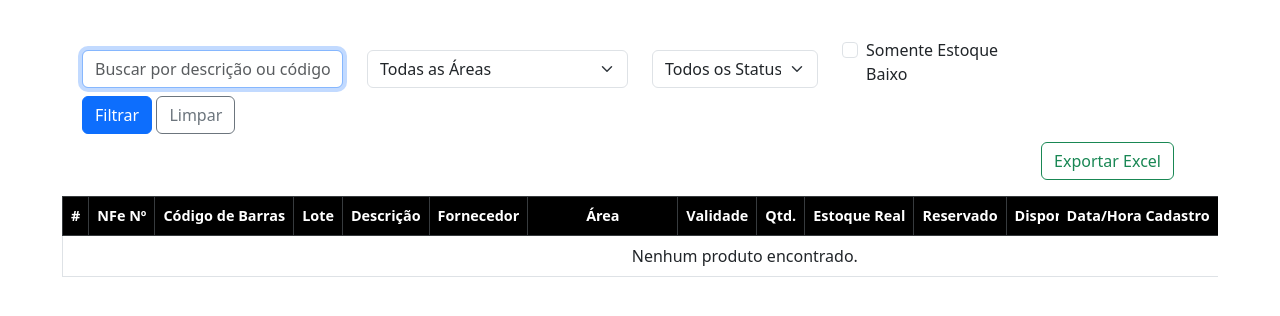
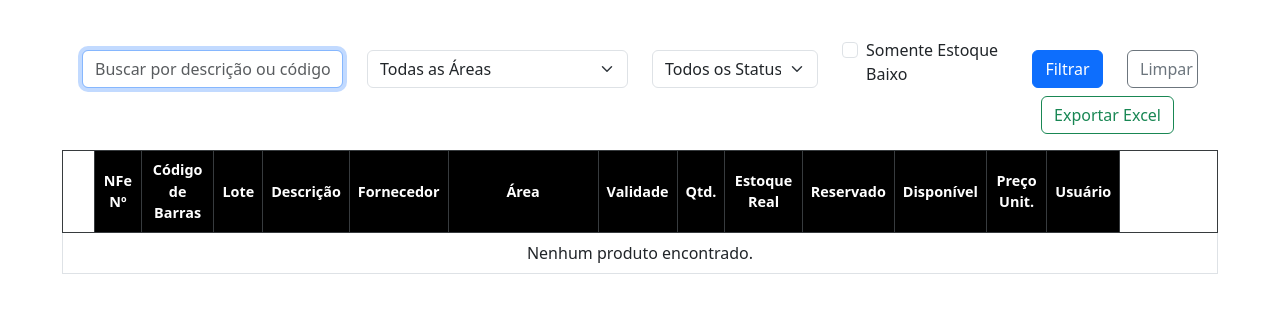
Before and after one commit to Wander-samix/Gestao_Patrimonial, a Django app: page /produtos/ in a window 1280 px wide. Shown: the part 58-374 px from the top of the page. Run offline with Django 5.2, Linux system fonts and the light colour scheme; the visitor is signed in with stand-in values (Sample User, id 1); data that the repository does not hold is empty.

Commit message:
Update lista_produtos.html

```diff
--- a/core/templates/core/lista_produtos.html
+++ b/core/templates/core/lista_produtos.html
@@ -29,8 +29,8 @@
         <option value="inativo" {% if filtro_status == 'inativo' %}selected{% endif %}>Inativo</option>
       </select>
     </div>
-    <div class="col-12 col-md-2 mt-2">
-      <div class="form-check">
+    <div class="col-12 col-md-2">
+      <div class="form-check mt-md-0 mt-2">
         <input class="form-check-input" type="checkbox"
                name="estoque_baixo" id="checkEstoqueBaixo" value="1"
                {% if estoque_baixo_aplicado %}checked{% endif %}>
@@ -39,20 +39,32 @@
         </label>
       </div>
     </div>
-    <div class="col-12 col-md-3">
-      <button type="submit" class="btn btn-primary">Filtrar</button>
-      <a href="{% url 'lista_produtos' %}" class="btn btn-outline-secondary">Limpar</a>
+    <div class="col-6 col-md-1">
+      <button type="submit" class="btn btn-primary w-100">Filtrar</button>
+    </div>
+    <div class="col-6 col-md-1">
+      <a href="{% url 'lista_produtos' %}" class="btn btn-outline-secondary w-100">Limpar</a>
     </div>
 
     <div class="row mt-2">
-      <div class="col-12 d-flex justify-content-end gap-2">
-        <a href="{% url 'exportar_produtos_excel' %}?busca={{ busca }}&filtro_area={{ filtro_area }}&filtro_status={{ filtro_status }}&estoque_baixo={{ request.GET.estoque_baixo }}"
-           class="btn btn-outline-success">Exportar Excel</a>
-        {% if user.papel != 'operador' %}
-          <button id="delete-selected" class="btn btn-outline-danger">Excluir Selecionados</button>
-          <a href="{% url 'upload_nfe' %}" class="btn btn-outline-primary">Importar NFe</a>
-          <a href="#" class="btn btn-success" onclick="adicionarLinhaProduto()">+ Produto</a>
-        {% endif %}
+      <div class="col-12">
+        <div class="d-flex flex-wrap justify-content-end gap-2">
+          <div class="flex-grow-1 flex-md-grow-0">
+            <a href="{% url 'exportar_produtos_excel' %}?busca={{ busca }}&filtro_area={{ filtro_area }}&filtro_status={{ filtro_status }}&estoque_baixo={{ request.GET.estoque_baixo }}"
+               class="btn btn-outline-success w-100 w-md-auto">Exportar Excel</a>
+          </div>
+          {% if user.papel != 'operador' %}
+            <div class="flex-grow-1 flex-md-grow-0">
+              <button id="delete-selected" class="btn btn-outline-danger w-100 w-md-auto">Excluir Selecionados</button>
+            </div>
+            <div class="flex-grow-1 flex-md-grow-0">
+              <a href="{% url 'upload_nfe' %}" class="btn btn-outline-primary w-100 w-md-auto">Importar NFe</a>
+            </div>
+            <div class="flex-grow-1 flex-md-grow-0">
+              <a href="#" class="btn btn-success w-100 w-md-auto" onclick="adicionarLinhaProduto()">+ Produto</a>
+            </div>
+          {% endif %}
+        </div>
       </div>
     </div>
   </form>
@@ -63,37 +75,16 @@
       background-color: black;
       color: white;
     }
-
-    /* Fixa a primeira coluna do cabeçalho */
-    .table thead th:first-child {
-      position: sticky;
-      left: 0;
-      z-index: 4;
+    /* Fixa colunas */
+    .table thead th:first-child,
+    .table tbody td:first-child {
+      position: sticky; left: 0; z-index: 4; background: white;
     }
-    /* Fixa a última coluna do cabeçalho */
-    .table thead th:last-child {
-      position: sticky;
-      right: 0;
-      z-index: 4;
-    }
-
-    /* Fixa a primeira coluna do corpo, mas com fundo padrão */
-    .table tbody td:first-child {
-      position: sticky;
-      left: 0;
-      background-color: white; /* ou o fundo que você estiver usando */
-      z-index: 2;
-    }
-    /* Fixa a última coluna do corpo, mas com fundo padrão */
+    .table thead th:last-child,
     .table tbody td:last-child {
-      position: sticky;
-      right: 0;
-      background-color: white;
-      z-index: 2;
+      position: sticky; right: 0; z-index: 4; background: white;
     }
   </style>
-
-
 
   <!-- tabela de produtos -->
   <div class="table-responsive" style="margin:0 -1.25rem; width:calc(100% + 2.5rem);">
@@ -104,20 +95,20 @@
             <th style="width:2rem;"><input type="checkbox" id="select-all"></th>
           {% endif %}
           <th style="width:2rem;">#</th>
-          <th>NFe Nº</th>
-          <th>Código de Barras</th>
+          <th>NFe Nº</th>
+          <th>Código de Barras</th>
           <th>Lote</th>
           <th>Descrição</th>
           <th>Fornecedor</th>
           <th style="min-width:150px;">Área</th>
           <th>Validade</th>
           <th>Qtd.</th>
-          <th>Estoque Real</th>
+          <th>Estoque Real</th>
           <th>Reservado</th>
           <th>Disponível</th>
-          <th>Preço Unit.</th>
+          <th>Preço Unit.</th>
           <th>Usuário</th>
-          <th>Data/Hora Cadastro</th>
+          <th>Data/Hora Cadastro</th>
           {% if user.papel != 'operador' %}
             <th style="width:6rem;">Ações</th>
           {% endif %}
@@ -151,19 +142,16 @@
                 </span>
               {% endif %}
             </td>
-            <td>R$ {{ produto.preco_unitario|floatformat:2 }}</td>
+            <td>R$ {{ produto.preco_unitario|floatformat:2 }}</td>
             <td>{{ produto.criado_por.username|default:"–" }}</td>
             <td>{{ produto.criado_em|date:"d/m/Y H:i" }}</td>
             {% if user.papel != 'operador' %}
               <td>
                 <div class="d-flex gap-1 justify-content-center">
-                  <a href="{% url 'editar_produto' produto.id %}"
-                     class="btn btn-sm btn-outline-primary" title="Editar">
+                  <a href="{% url 'editar_produto' produto.id %}" class="btn btn-sm btn-outline-primary" title="Editar">
                     <i class="bi bi-pencil"></i>
                   </a>
-                  <a href="{% url 'deletar_produto' produto.id %}"
-                     class="btn btn-sm btn-outline-danger" title="Excluir"
-                     onclick="return confirm('Deseja excluir este produto?')">
+                  <a href="{% url 'deletar_produto' produto.id %}" class="btn btn-sm btn-outline-danger" title="Excluir" onclick="return confirm('Deseja excluir este produto?')">
                     <i class="bi bi-trash"></i>
                   </a>
                 </div>
@@ -189,7 +177,6 @@
       {% endif %}
     </div>
 
-    {# JSON para scripts de adição inline #}
     {{ areas|json_script:"json_areas" }}
     {{ fornecedores|json_script:"json_fornecedores" }}
 
@@ -211,7 +198,7 @@
         .then(j => j.sucesso ? location.reload() : alert('Erro: ' + j.erro));
       });
 
-      function buscarDescricao(e, input){
+      function buscarDescricao(e, input) {
         if (e.key === 'Enter') {
           e.preventDefault();
           const cod = input.value.trim();
@@ -225,16 +212,16 @@
         }
       }
 
-      function salvarLinha(btn){
+      function salvarLinha(btn) {
         const tr = btn.closest('tr');
         const dados = {
-          codigo_barras:  tr.querySelector('.codigo-barras').value,
-          descricao:      tr.querySelector('.descricao').value,
-          fornecedor:     tr.querySelector('.fornecedor').value,
-          area:           tr.querySelector('.area').value,
-          validade:       tr.querySelector('.validade').value,
-          quantidade:     tr.querySelector('.quantidade').value,
-          preco_unitario: tr.querySelector('.preco').value,
+          codigo_barras: tr.querySelector('.codigo-barras').value,
+          descricao:     tr.querySelector('.descricao').value,
+          fornecedor:    tr.querySelector('.fornecedor').value,
+          area:          tr.querySelector('.area').value,
+          validade:      tr.querySelector('.validade').value,
+          quantidade:    tr.querySelector('.quantidade').value,
+          preco_unitario:tr.querySelector('.preco').value,
         };
         fetch("{% url 'salvar_produto_inline' %}", {
           method: 'POST',
@@ -245,7 +232,7 @@
         .then(j => j.sucesso ? location.reload() : alert('Erro:' + j.erro));
       }
 
-      function adicionarLinhaProduto(){
+      function adicionarLinhaProduto() {
         const AREAS = JSON.parse(document.getElementById('json_areas').textContent);
         const FORNECEDORES = JSON.parse(document.getElementById('json_fornecedores').textContent);
 
@@ -263,8 +250,7 @@
           <td><input type="checkbox" disabled></td>
           <td>–</td>
           <td>–</td>
-          <td><input type="text" class="form-control form-control-sm codigo-barras"
-                     placeholder="Escaneie…" onkeydown="buscarDescricao(event,this)"></td>
+          <td><input type="text" class="form-control form-control-sm codigo-barras" placeholder="Escaneie…" onkeydown="buscarDescricao(event,this)"></td>
           <td><input type="text" class="form-control form-control-sm lote" readonly></td>
           <td><input type="text" class="form-control form-control-sm descricao"></td>
           <td>${selF}</td>
```
